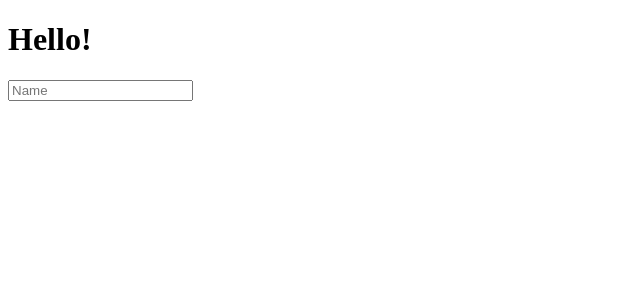
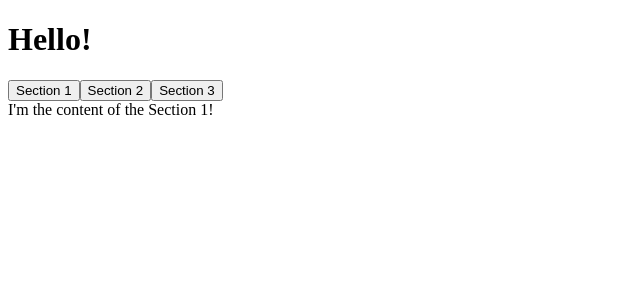
Before and after one commit to Dogdriip/react-playground, a React (Create React App) app: page / in a window 1280 px wide. Shown: the top 300 px of the page, without its empty margins (0-640 px from the left). Built offline with nearby package versions, Linux system fonts and the light colour scheme.

Commit message:
New hook: useTabs

```diff
--- a/src/App.js
+++ b/src/App.js
@@ -1,30 +1,41 @@
 import React, { useState } from "react";
-import "./styles.css";
 
-const useInput = (initialValue, validator) => {
-  const [value, setValue] = useState(initialValue);
-  const onChange = (event) => {
-    const {
-      target: { value }
-    } = event;
-    let willUpdate = true;
-    if (typeof validator === "function") {
-      willUpdate = validator(value);
-    }
-    if (willUpdate) {
-      setValue(value);
-    }
+const contents = [
+  {
+    tab: "Section 1",
+    content: "I'm the content of the Section 1!"
+  },
+  {
+    tab: "Section 2",
+    content: "I'm the content of the Section 2!"
+  },
+  {
+    tab: "Section 3",
+    content: "I'm the content of the Section 3!"
+  }
+];
+
+const useTabs = (initialTab, allTabs) => {
+  if (!allTabs || !Array.isArray(allTabs)) {
+    return;
+  }
+
+  const [currentIndex, setCurrentIndex] = useState(initialTab);
+  return {
+    currentItem: allTabs[currentIndex],
+    changeItem: setCurrentIndex
   };
-  return { value, onChange };
 };
 
 const App = () => {
-  const maxLenValidator = (value) => value.length <= 10;
-  const name = useInput("", maxLenValidator);
+  const { currentItem, changeItem } = useTabs(0, contents);
   return (
     <>
       <h1>Hello!</h1>
-      <input placeholder="Name" {...name} />
+      {contents.map((content, idx) => (
+        <button onClick={() => changeItem(idx)}>{content.tab}</button>
+      ))}
+      <div>{currentItem.content}</div>
     </>
   );
 };
```
